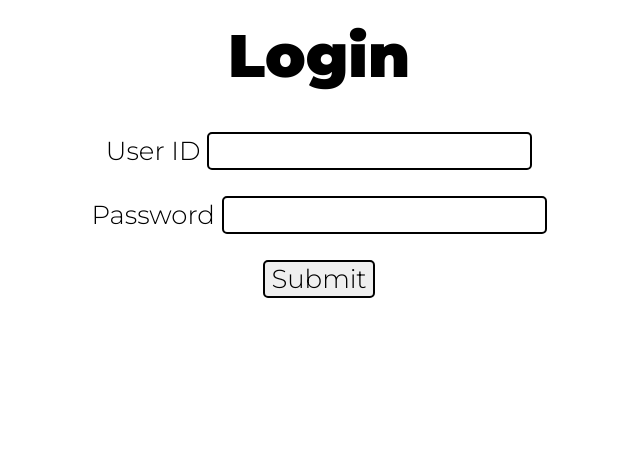
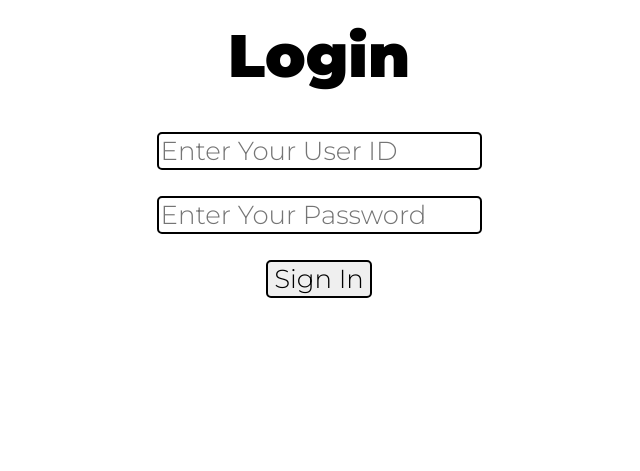
Before and after one commit to Dfria/HospitalDB, a Flask app: template templates/form.html in a window 1280 px wide. Shown: the part 329-800 px from the top of the page, without its empty margins (321-961 px from the left). Run offline with Flask 2, Linux system fonts and the light colour scheme; the template is opened without the code that fills it, so the values that code supplies are empty; some libraries are stand-ins or nearby versions.

Commit message:
working account authentication

```diff
--- a/app.py
+++ b/app.py
@@ -1,15 +1,11 @@
-# This is a sample Python script.
-
-# Press Shift+F10 to execute it or replace it with your code.
-# Press Double Shift to search everywhere for classes, files, tool windows, actions, and settings.
-import MySQLdb
 from flask import Flask, render_template, request, session, jsonify
 from flask_mysqldb import MySQL
+import MySQLdb.cursors
+import re
 import json
 
-
 app = Flask(__name__)
-db = MySQL(app)
+app.secret_key = "lesgo"
 
 app.config['MYSQL_USER'] = 'fjjcoreudogl1fxb'
 app.config['MYSQL_PASSWORD'] = 'zuiyjci4038yq91m'
@@ -17,12 +13,14 @@ app.config['MYSQL_HOST'] = 'xlf3ljx3beaucz9x.cbetxkdyhwsb.us-east-1.rds.amazonaw
 app.config['MYSQL_DB'] = 'u9zs3sxzsl1bf3ly'
 app.config['MYSQL_CURSORCLASS'] = 'DictCursor'
 
-app.config['JSONIFY_PRETTYPRINT_REGULAR'] = True
+db = MySQL(app)
 
 @app.route("/")
-def hello():
-    cursor = db.connection.cursor(MySQLdb.cursors.DictCursor)
-    cursor.execute('''CREATE TABLE accounts (user_id INT(9), password VARCHAR(32), ''')
+def index():
+    # cursor = db.connection.cursor(MySQLdb.cursors.DictCursor)
+    # cursor.execute('''CREATE TABLE accounts (userid INTEGER, password VARCHAR(32))''')
+    # cursor.execute('''INSERT INTO accounts VALUES(30217890, "abc123")''')
+    # cursor.connection.commit()
     return render_template("form.html")
 
 
@@ -37,23 +35,19 @@ def login():
     if request.method == 'GET':
         return "Login via the login Form"
 
-    if request.method == 'POST' and 'account_id' in request.form and 'password' in request.form:
-        user_id = request.form['user_id']
+    if request.method == 'POST' and 'userid' in request.form and 'password' in request.form:
+        userid = request.form['userid']
         password = request.form['password']
         cursor = db.connection.cursor(MySQLdb.cursors.DictCursor)
-        cursor.execute('''CREATE TABLE accounts (user_id INT(9), password VARCHAR(32), ''')
-        cursor.execute('SELECT * FROM accounts WHERE user_id = %s AND password = %s', (user_id, password))
+        # cursor.execute('''CREATE TABLE accounts (userid INTEGER, password VARCHAR(32))''')
+        cursor.execute('SELECT * FROM accounts WHERE userid = %s AND password = %s', (userid, password, ))
         account = cursor.fetchone()
         if account:
             session['loggedin'] = True
-            session['user_id'] = account['user_id']
+            session['userid'] = account['userid']
             session['password'] = account['password']
-            return 'Logged in successfully !'
+            msg = 'logged in successfully.'
+            return render_template('scheduler.html', msg=msg)
         else:
             msg = 'Incorrect username / password!'
-            return render_template('formfailed.html')
-        db.connection.commit()
-        cursor.close()
-    return render_template('scheduler.html')
-    db.connection.commit()
-    cursor.close()
+    return render_template('form.html', msg=msg)
--- a/templates/form.html
+++ b/templates/form.html
@@ -17,9 +17,12 @@
     <h1>Login</h1>
 <div class="login"></div>
     <form action="/login" method = "POST">
-    <p>User ID   <input type="text" user_id="user_id"></p>
-    <p>Password   <input type="password" password="password"></p>
-    <p><input type="submit" value="Submit"></p>
+        <p><input id="userid" name="userid" type="text" placeholder="Enter Your User ID" class="textbox"/></p>
+        <p><input id="password" name="password" type="password" placeholder="Enter Your Password" class="textbox"/></p>
+        <p><input type="submit" class="btn" value="Sign In"></p>
+<!--    <p>User ID   <input type="text" user_id="user_id"></p>-->
+<!--    <p>Password   <input type="password" password="password"></p>-->
+<!--    <p><input type="submit" value="Sign In"></p>-->
 </form>
 </body>
 </html>
```
